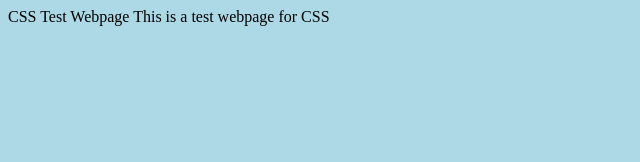
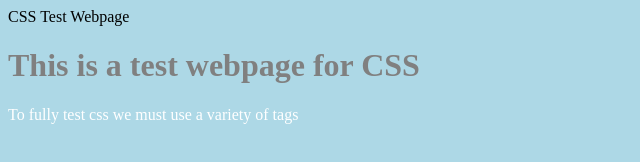
Before and after one commit to AedanCG/csstest, a plain HTML site: page index.html in a window 1280 px wide. Shown: the whole page, without its empty margins (0-640 px from the left). Drawn offline with Linux system fonts and the light colour scheme.

Commit message:
h1 and p tags

```diff
--- a/index.html
+++ b/index.html
@@ -5,6 +5,7 @@
 		<link rel = "stylesheet" type = "text/css" href = "stylesheet.css">
 	</head>
 	<body>
-		This is a test webpage for CSS
+		<h1>This is a test webpage for CSS</h1>
+		<p> To fully test css we must use a variety of tags</p>
 	</body>
 </html>
--- a/stylesheet.css
+++ b/stylesheet.css
@@ -1,3 +1,11 @@
 body {
 	background-color: lightblue;
 }
+
+p {
+	color: white
+}
+
+h1 {
+	color: grey
+}
```
